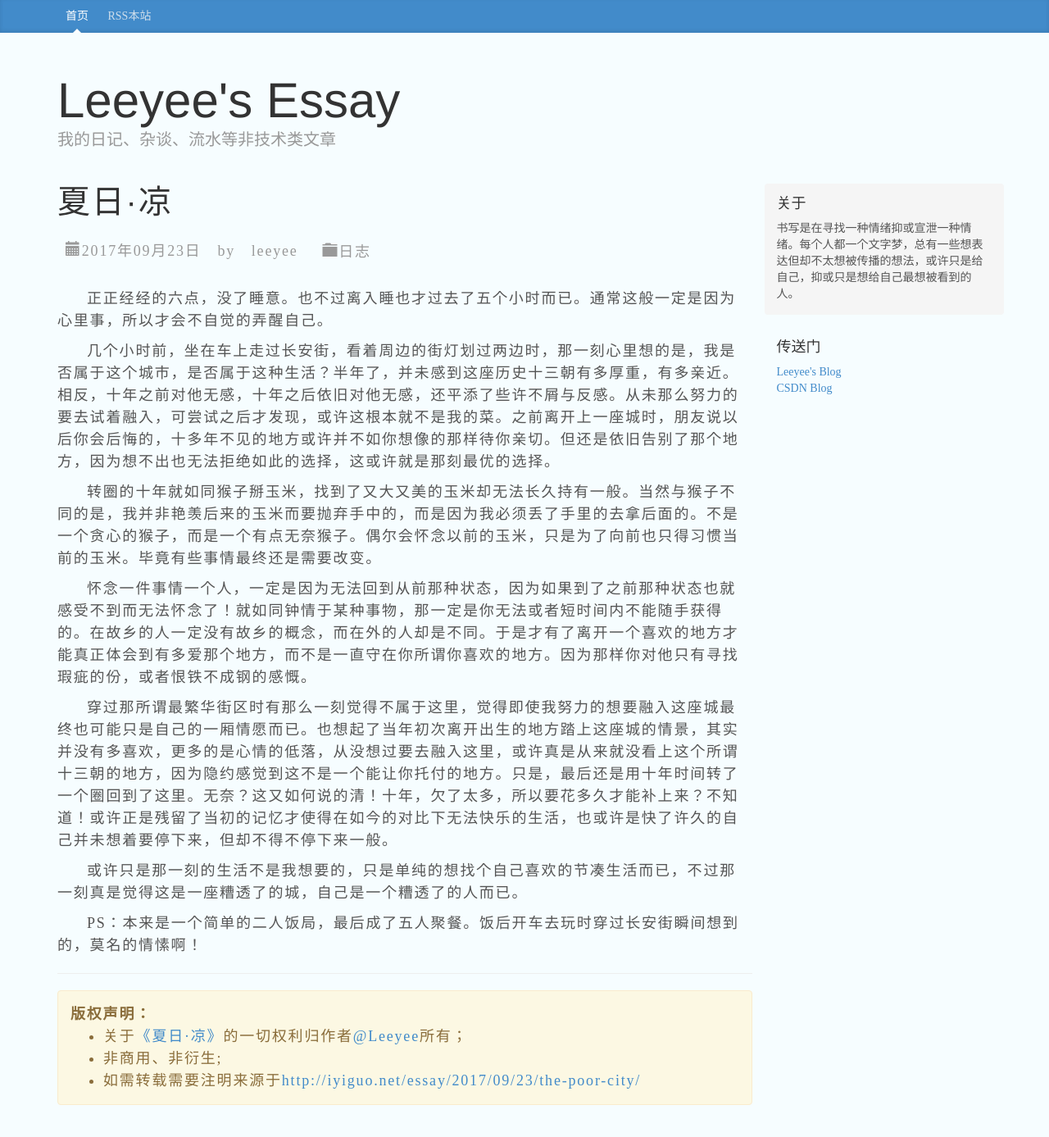
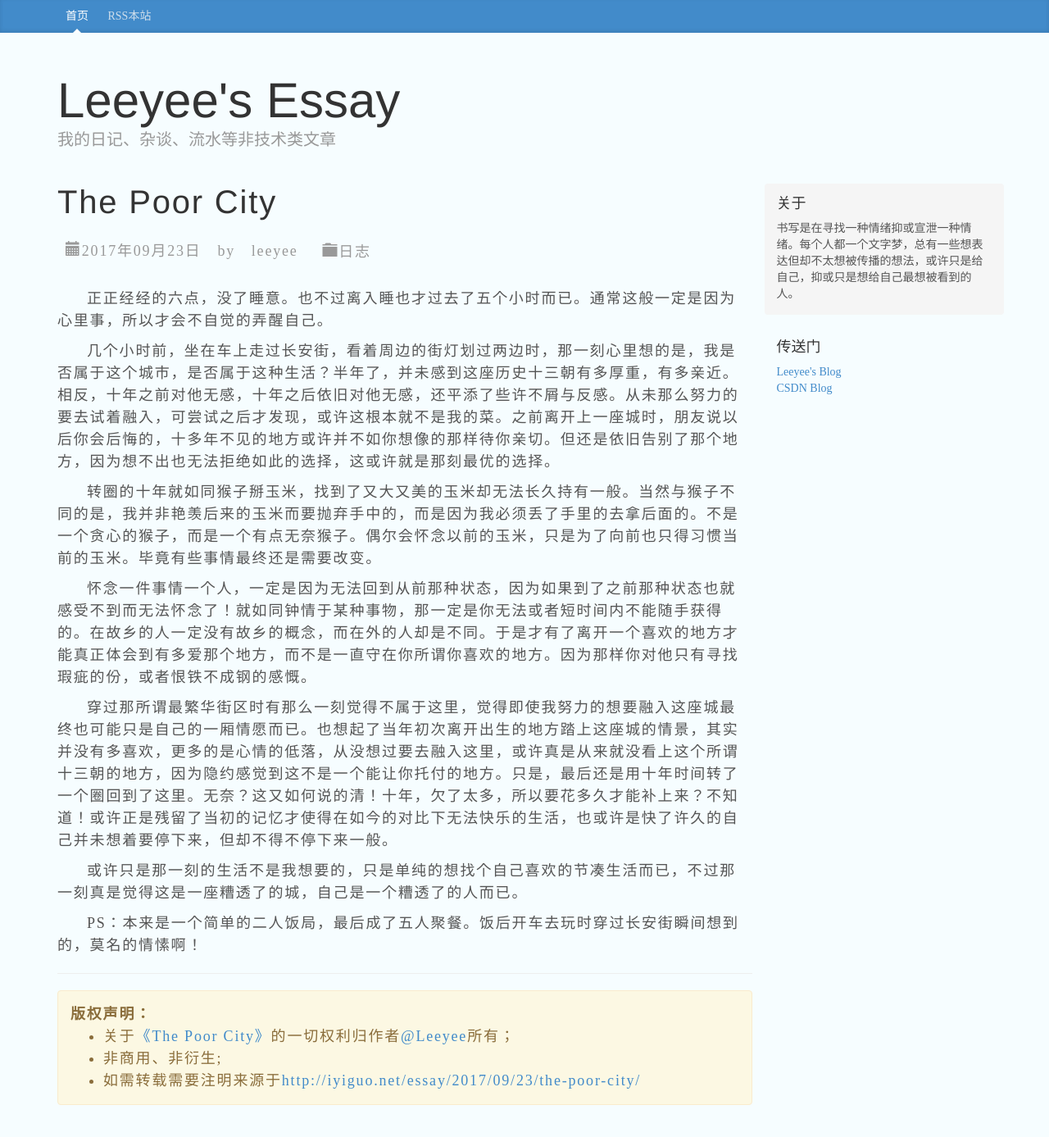
Before and after one commit to leeyee/essay, a Jekyll site: the page built from _posts/2017-09-23-the-poor-city.md, in a window 1280 px wide and 1400 px high. Shown: the top 1387 px of the window at 82% size. Built offline with Jekyll 4.4.1, drawn with Linux system fonts in a browser that asks for light colours; nearby versions of some CDN libraries; comment, search, counter and statistics services are not loaded.

Commit message:
fixed title

```diff
--- a/_posts/2017-09-23-the-poor-city.md
+++ b/_posts/2017-09-23-the-poor-city.md
@@ -1,6 +1,6 @@
 ---
 layout: post
-title: 夏日·凉
+title: The Poor City
 description:
 category: 日志
 ---
```
